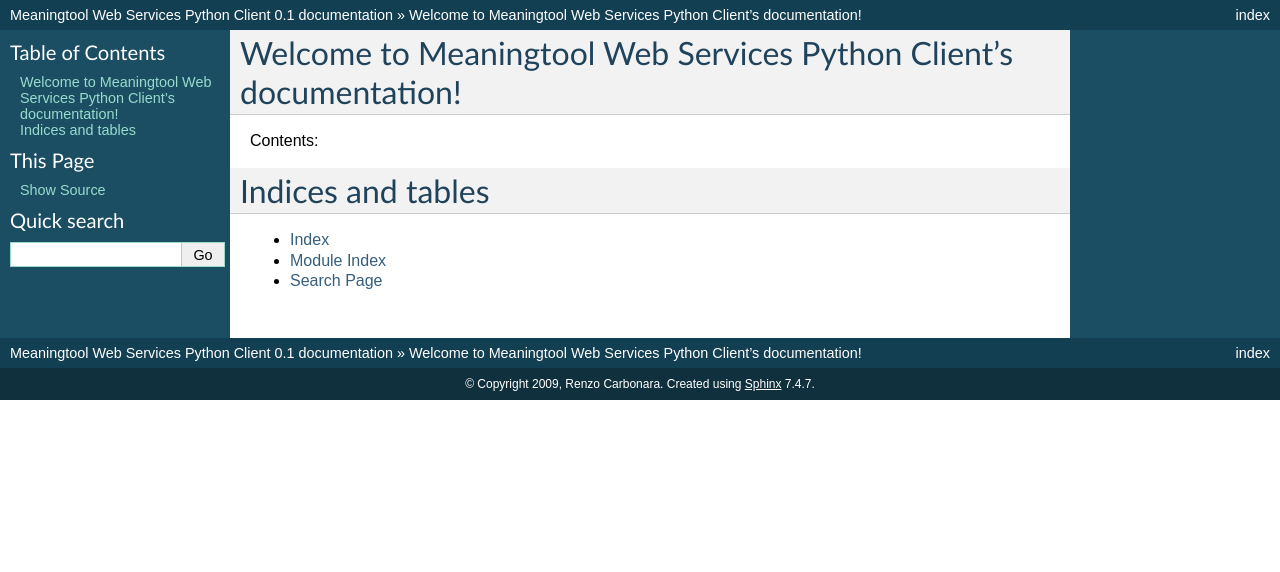
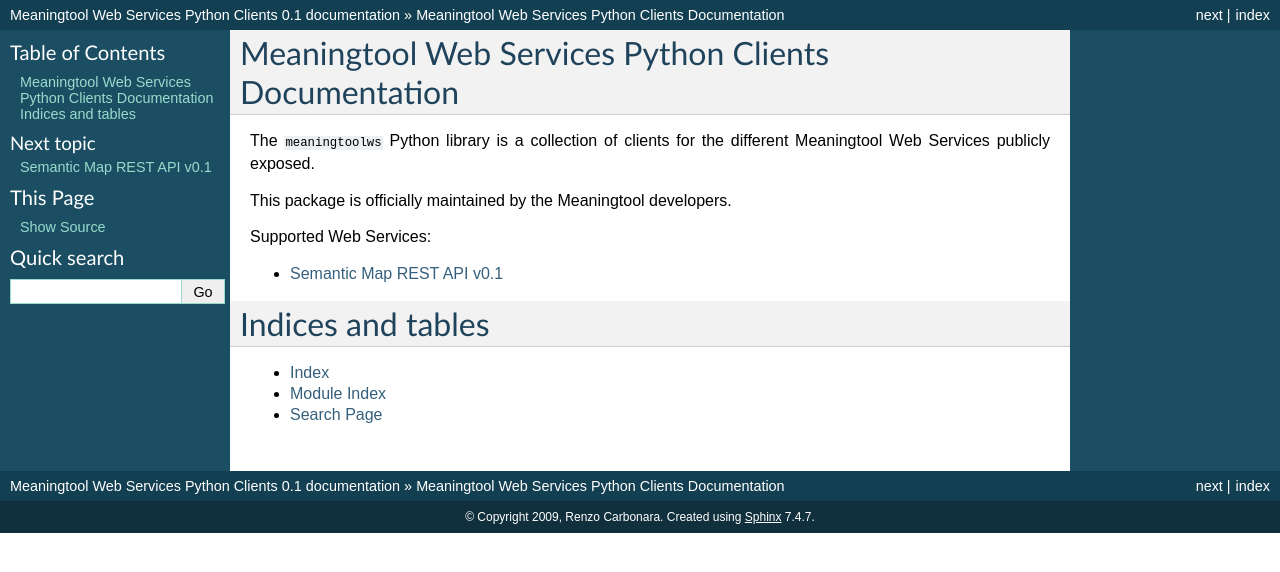
Before and after one commit to k0001/meaningtoolws, a Sphinx documentation site: the page built from docs/index.rst, in a window 1280 px wide. Shown: the top 572 px of the page. Built offline with Sphinx 7.4.7, drawn with Linux system fonts in a browser that asks for light colours; some of the changed lines change nothing that is shown.

Commit message:
docs changed

```diff
--- a/docs/conf.py
+++ b/docs/conf.py
@@ -1,6 +1,6 @@
 # -*- coding: utf-8 -*-
 #
-# Meaningtool Web Services Python Client documentation build configuration file, created by
+# Meaningtool Web Services Python Clients documentation build configuration file, created by
 # sphinx-quickstart on Tue Jun  2 16:47:49 2009.
 #
 # This file is execfile()d with the current directory set to its containing dir.
@@ -22,7 +22,7 @@
 
 # Add any Sphinx extension module names here, as strings. They can be extensions
 # coming with Sphinx (named 'sphinx.ext.*') or your custom ones.
-extensions = []
+extensions = ['sphinx.ext.autodoc']
 
 # Add any paths that contain templates here, relative to this directory.
 templates_path = ['_templates']
@@ -37,7 +37,7 @@
 master_doc = 'index'
 
 # General information about the project.
-project = u'Meaningtool Web Services Python Client'
+project = u'Meaningtool Web Services Python Clients'
 copyright = u'2009, Renzo Carbonara'
 
 # The version info for the project you're documenting, acts as replacement for
@@ -158,7 +158,7 @@
 #html_file_suffix = ''
 
 # Output file base name for HTML help builder.
-htmlhelp_basename = 'MeaningtoolWebServicesPythonClientdoc'
+htmlhelp_basename = 'MeaningtoolWebServicesPythonClientsdoc'
 
 
 # -- Options for LaTeX output --------------------------------------------------
@@ -172,7 +172,7 @@
 # Grouping the document tree into LaTeX files. List of tuples
 # (source start file, target name, title, author, documentclass [howto/manual]).
 latex_documents = [
-  ('index', 'MeaningtoolWebServicesPythonClient.tex', u'Meaningtool Web Services Python Client Documentation',
+  ('index', 'MeaningtoolWebServicesPythonClients.tex', u'Meaningtool Web Services Python Clients Documentation',
    u'Renzo Carbonara', 'manual'),
 ]
 
--- a/docs/index.rst
+++ b/docs/index.rst
@@ -3,13 +3,20 @@
    You can adapt this file completely to your liking, but it should at least
    contain the root `toctree` directive.
 
-Welcome to Meaningtool Web Services Python Client's documentation!
-==================================================================
+Meaningtool Web Services Python Clients Documentation
+=====================================================
 
-Contents:
+The ``meaningtoolws`` Python library is a collection of clients for the
+different Meaningtool Web Services publicly exposed.
+
+This package is officially maintained by the Meaningtool developers.
+
+Supported Web Services:
 
 .. toctree::
-   :maxdepth: 2
+    :maxdepth: 1
+
+    sm
 
 Indices and tables
 ==================
--- /dev/null
+++ b/docs/sm.rst
@@ -0,0 +1,170 @@
+.. api_reference_toplevel:
+
+Semantic Map REST API v0.1
+==========================
+
+.. automodule:: meaningtoolws.sm
+
+
+Client
+------
+
+.. autoclass:: meaningtoolws.sm.Client()
+    :members:
+    :show-inheritance:
+
+    Meaningtool Semantic Map REST API v0.1 Client
+
+
+    .. attribute:: sm_key
+
+         *Meaningtool Semantic Map Key* identifying the *Meaningtool Semantic
+         Map* associated with the requests made from this ``Client``.
+
+
+    .. automethod:: meaningtoolws.sm.Client.__init__
+
+        :Parameters:
+
+            sm_key
+                *Meaningtool Semantic Map Key* identifying the *Meaningtool
+                Semantic Map* associated with the requests made from this
+                ``Client``.
+
+
+    .. automethod:: meaningtoolws.sm.Client.get_categories
+
+        Wrapper around the Categorizing_ REST API method.
+
+        :Parameters:
+
+            source
+                Determines where and how should Meaningtool read the text input.
+                Possible values are:
+
+                ``'text'``
+                    The input text is sent along with this request, in
+                    another parameter named ``input``.
+
+                ``'url'``
+                    The input text is available at the URL specified in
+                    another parameter named ``input``.
+
+            input
+                Input data to be categorized. The meaning of this value is
+                determined by the value specified in another parameter named ``source``.
+
+            url_hint
+                When the value of another parameter named ``source`` is ``'text'``,
+                providing the URL from where you fetched that text here could help in the
+                categorization of that input. Otherwise, this value is ignored.
+
+            additionals
+                A list of additional data to return along with the categories
+                for the input text. Possible values are:
+
+                ``'top-terms'``
+                    Include a list of overall top terms found in the text that
+                    where relevant to the categorization.
+
+                ``'classifiers'``
+                    Include a list of the classifiers in the Semantic Map that
+                    were involved in this categorization together with its
+                    overall score in the categorization.
+
+                ``'classifiers-top-terms'``
+                    Include a list of top terms found in each classifier that
+                    appeared in the input text together with its score within
+                    the classifier.
+
+            content_language
+                This value determines the language of any text Meaningtool will
+                try to read from input text. If you don't specify this,
+                Meaningtool will try to guess the language.
+
+        :Raises:
+            A ``ResultError`` when the Meaningtool Result status is not
+            ``'ok'``.
+
+        :Returns:
+            A ``Result`` when Meaningtool Result status is ``'ok'``.
+
+
+    .. automethod:: meaningtoolws.sm.Client.get_tags
+
+        Wrapper around the Tagging_ REST API method.
+
+        :Parameters:
+
+            source
+                Determines where and how should Meaningtool read the text input.
+                Possible values are:
+
+                ``'text'``
+                    The input text is sent along with this request, in
+                    another parameter named ``input``.
+
+                ``'url'``
+                    The input text is available at the URL specified in
+                    another parameter named ``input``.
+
+            input
+                Input data to be categorized. The meaning of this value is
+                determined by the value specified in another parameter named ``source``.
+
+            url_hint
+                When the value of another parameter named ``source`` is ``'text'``,
+                providing the URL from where you fetched that text here could help in the
+                categorization of that input. Otherwise, this value is ignored.
+
+            content_language
+                This value determines the language of any text Meaningtool will
+                try to read from input text. If you don't specify this,
+                Meaningtool will try to guess the language.
+
+        :Raises:
+            A ``ResultError`` when the Meaningtool Result status is not
+            ``'ok'``.
+
+        :Returns:
+            A ``Result`` when the Meaningtool Result status is ``'ok'``.
+
+
+.. _Categorizing: http://meaningtool.com/docs/ws/rest/v0.1/index.html#categorizing
+.. _Tagging: http://meaningtool.com/docs/ws/rest/v0.1/index.html#tagging
+
+
+Results
+-------
+
+.. autoclass:: meaningtoolws.sm.Result()
+    :members:
+    :show-inheritance:
+
+    Wrapper around a `Meaningtool Result`_.
+
+    .. attribute:: meaningtoolws.sm.Result.status_errno
+
+        A number (``int``) uniquely identifying an error scenario. When this number is
+        different than ``0`` something wrong has happened, otherwise everything
+        succeeded.
+
+        You can lookup what does this error number mean later in the `Errors Reference`_.
+
+    .. attribute:: meaningtoolws.sm.Result.status_message
+
+        Detailed and human-readable message (``unicode``) about what just happened (E.g,
+        ``'wrong sm_key'`` or ``'successfully categorized'``).
+
+    .. attribute:: meaningtoolws.sm.Result.data
+
+        The actual requested resource (``dict``).
+
+
+.. autoclass:: meaningtoolws.sm.ResultError()
+    :members:
+    :show-inheritance:
+
+
+.. _Meaningtool Result: http://meaningtool.com/docs/ws/rest/v0.1/index.html#meaningtool-results.
+.. _Errors Reference: http://meaningtool.com/docs/ws/rest/v0.1/index.html#errors-reference
```
Also changed, not shown: 1 other file.
